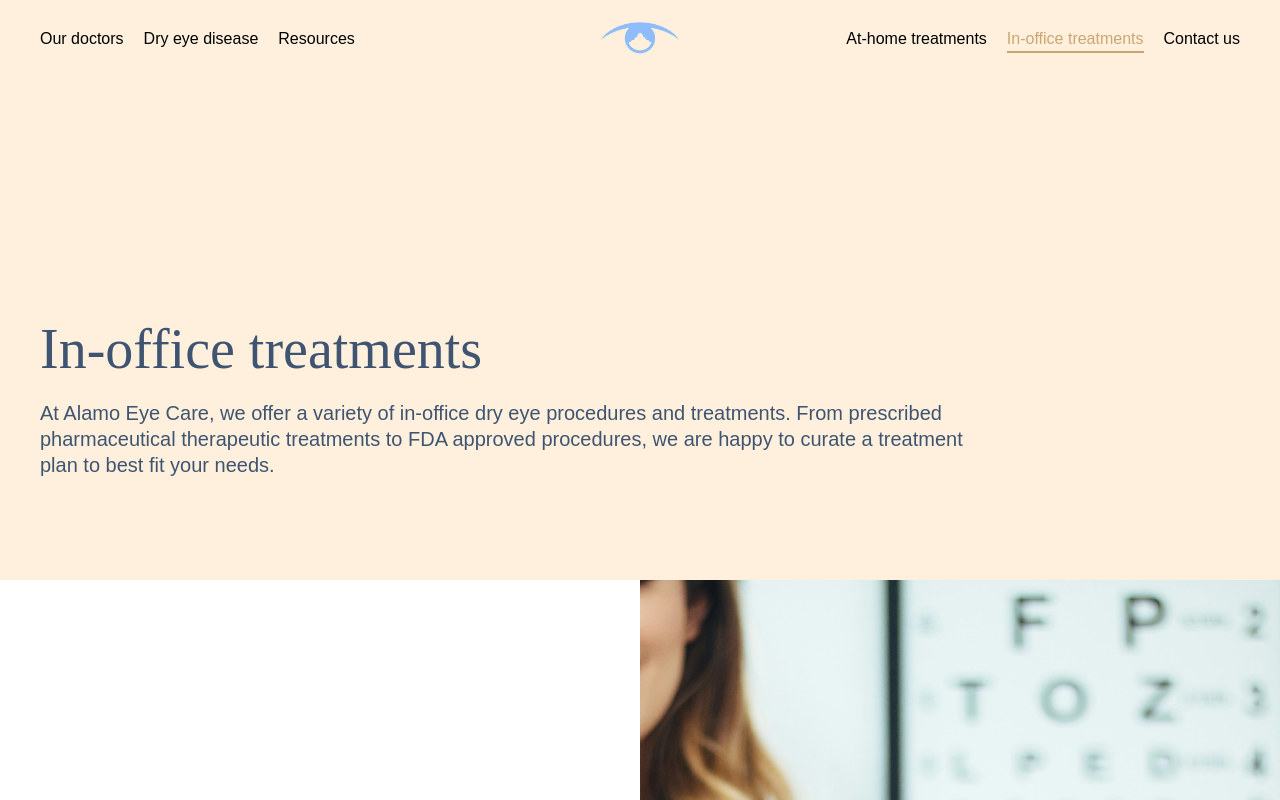
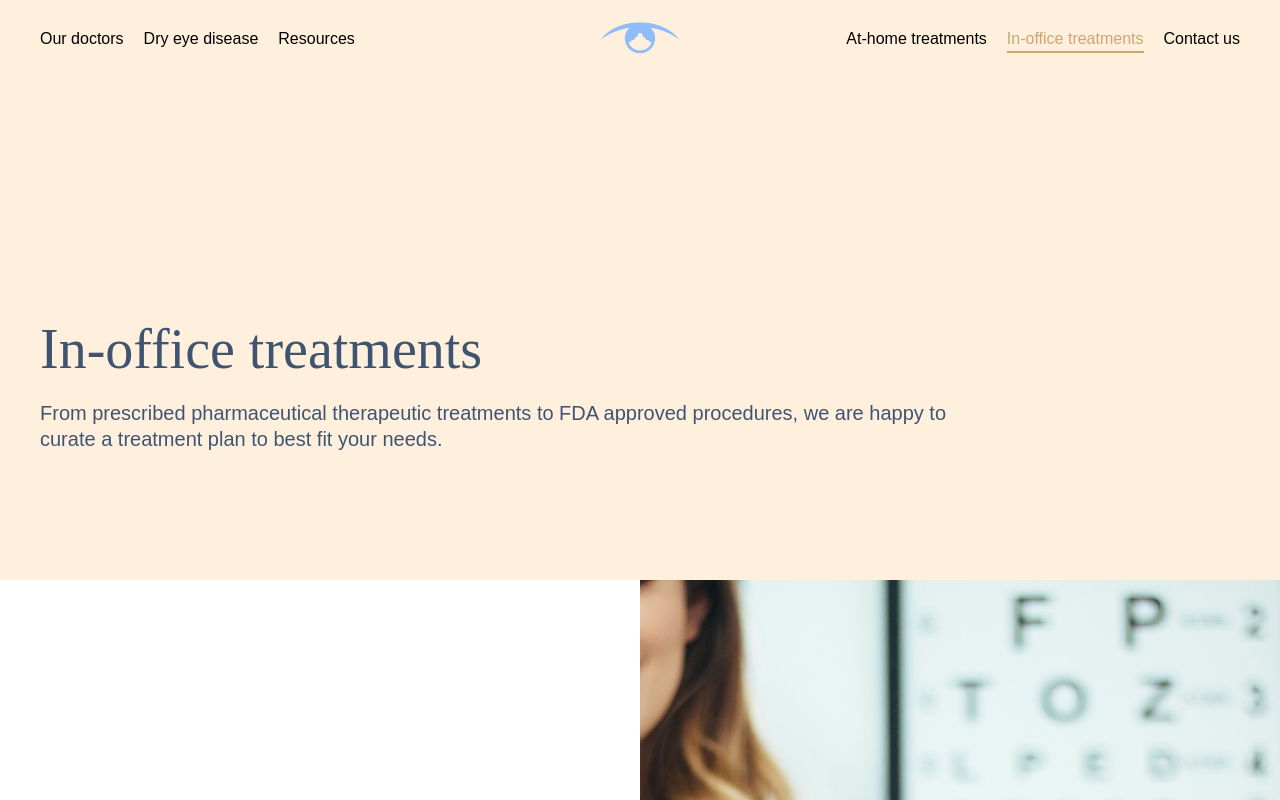
Before and after one commit to kathyhahahahoang/dry-eye-center, a React (Vite) app: page /in-office-treatments in a window 1280 px wide. Shown: the top 800 px of the page. Built offline with nearby package versions, Linux system fonts and the light colour scheme; a web font is replaced by a local one.

Commit message:
Shorten description for banner

```diff
--- a/src/pages/InOfficeTreatments.tsx
+++ b/src/pages/InOfficeTreatments.tsx
@@ -10,8 +10,7 @@ function InOfficeTreatments() {
     <div className={styles.container}>
       <Banner
         title="In-office treatments"
-        desc="At Alamo Eye Care, we offer a variety of in-office dry eye procedures
-          and treatments. From prescribed pharmaceutical therapeutic treatments
+        desc="From prescribed pharmaceutical therapeutic treatments
           to FDA approved procedures, we are happy to curate a treatment plan to
           best fit your needs."
         bgColor="var(--color-orange-extra-light)"
```
